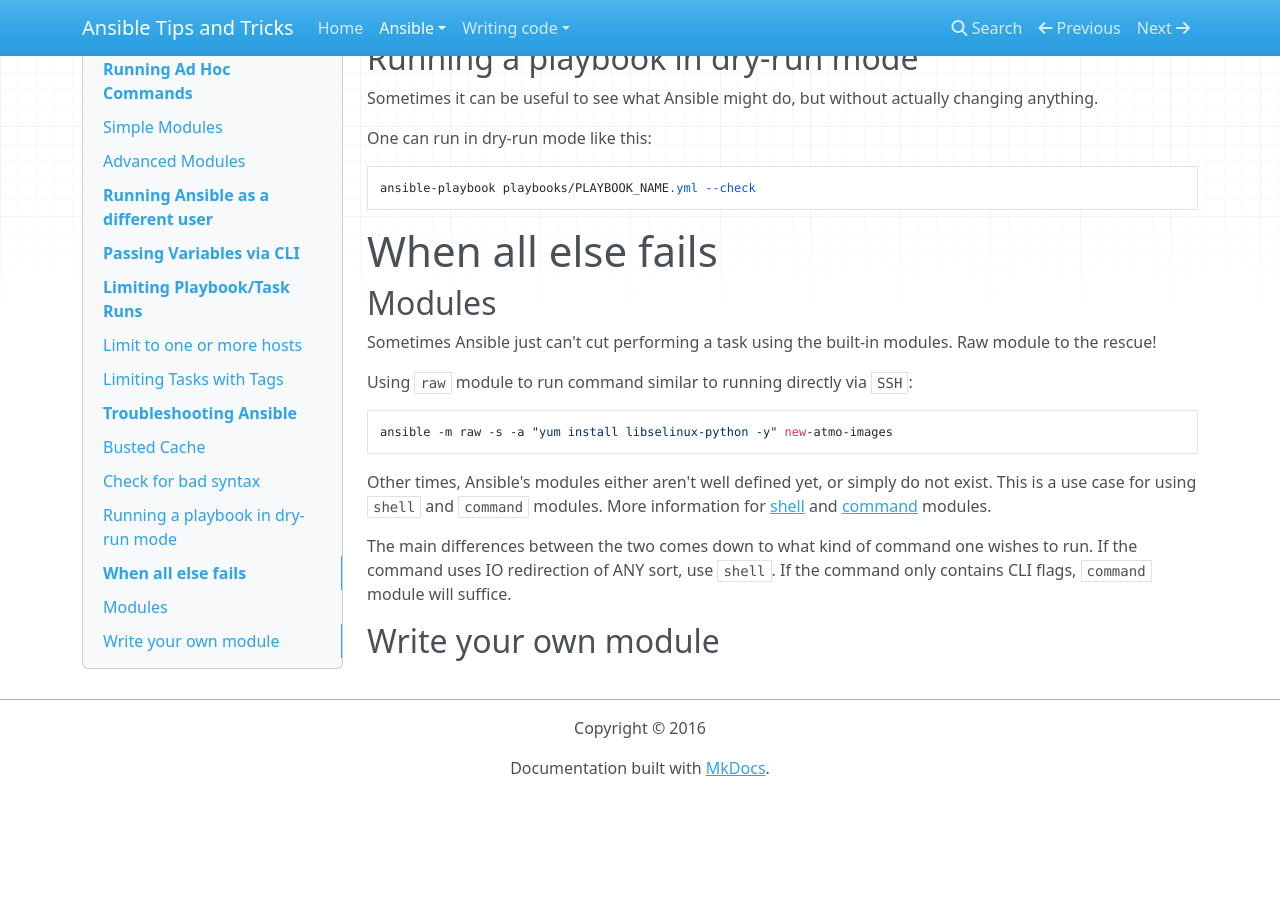
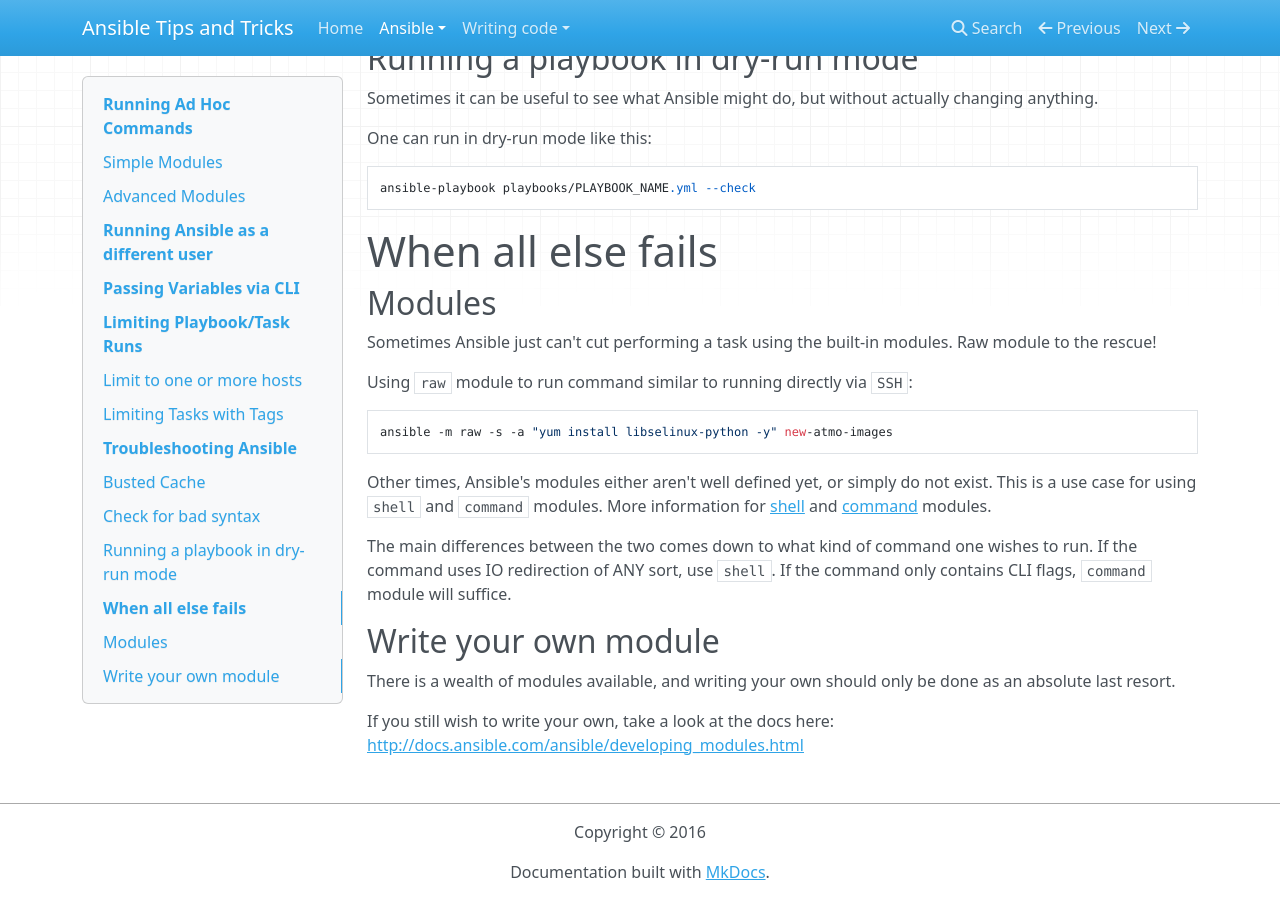
Before and after one commit to nfaction/ansible-tips-and-tricks, an MkDocs documentation site: the page built from docs/ansible/commands.md, in a window 1280 px wide and 900 px high, scrolled down 2879 px. Built offline with MkDocs 1.6.1, drawn with Linux system fonts in a browser that asks for light colours; nearby versions of some CDN libraries; old or Windows-style settings are respelled for this version of MkDocs; before the commit the page ends 3675 px from its top, so only the background shows below that.

Commit message:
Add missing module dev section 	modified:   docs/ansible/commands.md

```diff
--- a/docs/ansible/commands.md
+++ b/docs/ansible/commands.md
@@ -164,3 +164,6 @@ Other times, Ansible's modules either aren't well defined yet, or simply do not
 The main differences between the two comes down to what kind of command one wishes to run.  If the command uses IO redirection of ANY sort, use `shell`.  If the command only contains CLI flags, `command` module will suffice.
 
 ## Write your own module
+There is a wealth of modules available, and writing your own should only be done as an absolute last resort.
+
+If you still wish to write your own, take a look at the docs here: <http://docs.ansible.com/ansible/developing_modules.html>
```
